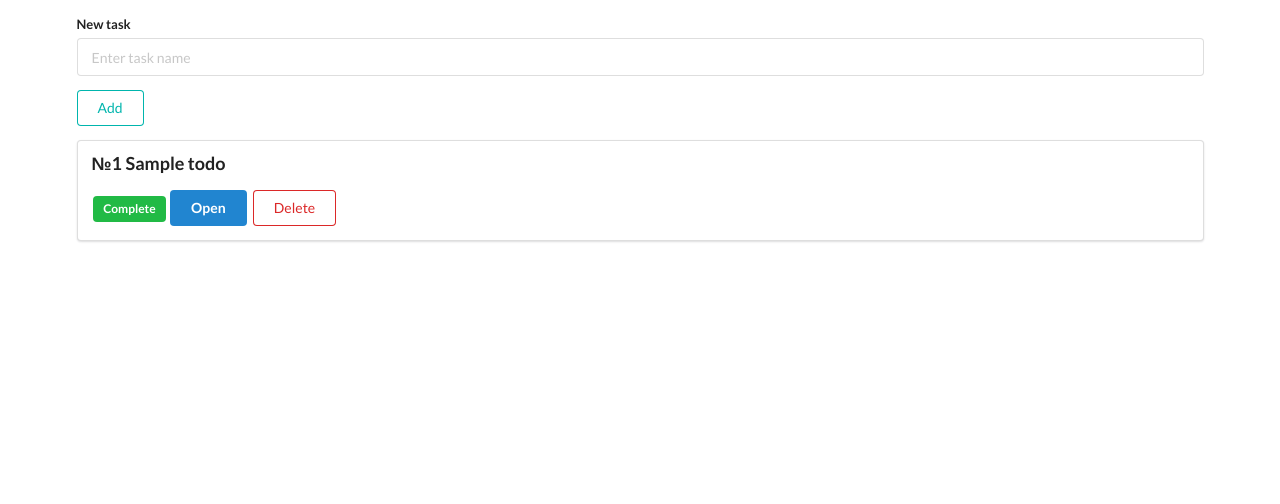
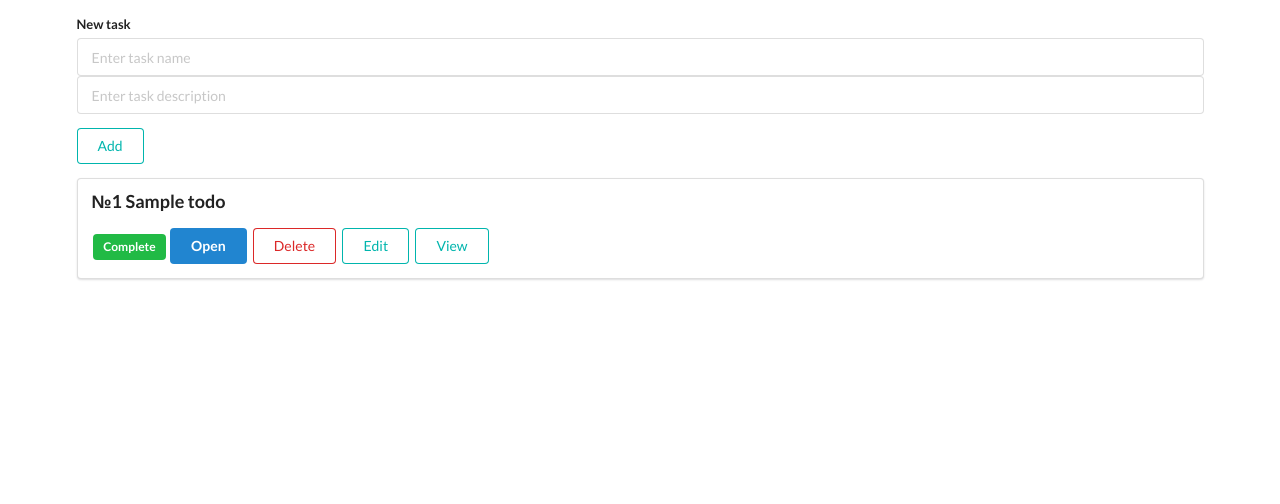
Before and after one commit to Bermet777/Neobis_ToDo_Project_new, a Django app: page / in a window 1280 px wide. Shown: the part 82-586 px from the top of the page. Run offline with Django 4.2, Linux system fonts and the light colour scheme; tables that the repository leaves empty hold one stand-in row (values such as "Sample post").

Commit message:
added edit & view options

```diff
--- a/todoapp/templates/todoapp/index.html
+++ b/todoapp/templates/todoapp/index.html
@@ -10,6 +10,7 @@
         <div class="field">
             <label>New task</label>
             <input type="text" name="title" placeholder="Enter task name"><br>
+            <input type="text" name="description" placeholder="Enter task description">
         </div>
         <button class="ui teal basic button" type="submit">Add</button>
     </form>
@@ -26,6 +27,10 @@
     <a class="ui blue button" href="{% url 'update' todo_id=todo.id %}">Open</a>
     {% endif %}
     <a class="ui negative basic button" href="{% url 'delete' todo_id=todo.id %}">Delete</a>
+
+    <a class="ui teal basic button" href="{% url 'edit' todo_id=todo.id %}">Edit</a>
+    <a class="ui teal basic button" href="{% url 'view_task' todo_id=todo.id %}">View</a>
+
 </div>
 {% endfor %}
 </div>
--- a/todoapp/todolist/models.py
+++ b/todoapp/todolist/models.py
@@ -3,6 +3,7 @@ from django.db import models
 
 class ToDo(models.Model):
     title = models.CharField("Task", max_length=500)
+    description = models.CharField('Description', max_length=500)
     is_complete = models.BooleanField("Complete", default=False)
 
     class Meta:
--- a/todoapp/todolist/urls.py
+++ b/todoapp/todolist/urls.py
@@ -5,5 +5,8 @@ urlpatterns = [
     path('', views.index, name="index"),
     path('add', views.add, name='add'),
     path('update/<int:todo_id>/', views.update, name='update'),
-    path('delete/<int:todo_id>/', views.delete, name='delete')
+    path('edit/<int:todo_id>/', views.edit, name='edit'),
+    path('delete/<int:todo_id>/', views.delete, name='delete'),
+
+    path('view/<int:todo_id>/', views.view_task, name='view_task'),
 ]
--- a/todoapp/todolist/views.py
+++ b/todoapp/todolist/views.py
@@ -1,4 +1,4 @@
-from django.shortcuts import render, redirect
+from django.shortcuts import render, redirect, get_object_or_404
 from django.views.decorators.http import require_http_methods
 
 from .models import ToDo
@@ -10,9 +10,21 @@ def index(request):
 @require_http_methods(['POST'])
 def add(request):
     title = request.POST['title']
-    todo = ToDo(title=title)
+    description = request.POST['description']
+    todo = ToDo(title=title, description=description)
     todo.save()
     return redirect('index')
+
+def edit(request, todo_id):
+    todo = get_object_or_404(ToDo, id=todo_id)
+    if request.method == 'POST':
+        title = request.POST['title']
+        description = request.POST['description']
+        todo.title = title
+        todo.description = description
+        todo.save()
+        return redirect('index')
+    return render(request, 'todoapp/edit.html', {'todo': todo})
 
 def update(request, todo_id):
     todo = ToDo.objects.get(id=todo_id)
@@ -24,3 +36,8 @@ def delete(request, todo_id):
     todo = ToDo.objects.get(id=todo_id)
     todo.delete()
     return redirect('index')
+
+
+def view_task(request, todo_id):
+    todo = get_object_or_404(ToDo, id=todo_id)
+    return render(request, 'todoapp/view_task.html', {'todo': todo})
```
Also changed, not shown: todoapp/templates/todoapp/edit.html (added, +24 -0 lines), todoapp/templates/todoapp/view_task.html (added, +12 -0 lines), readme.md, todoapp/todolist/migrations/0002_todo_description.py (added).
